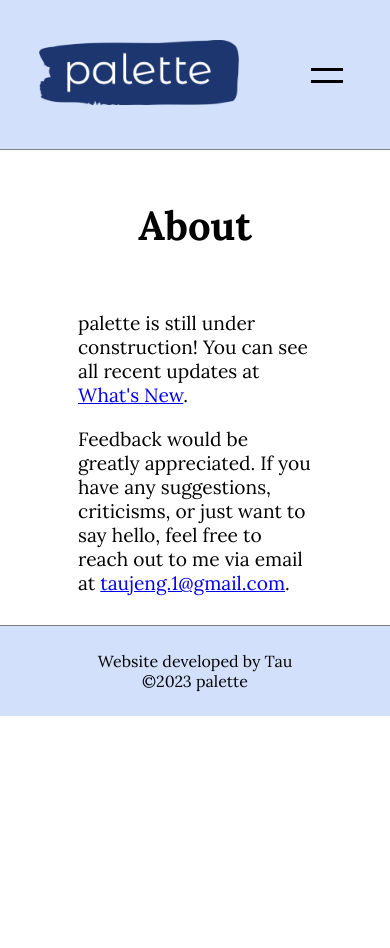
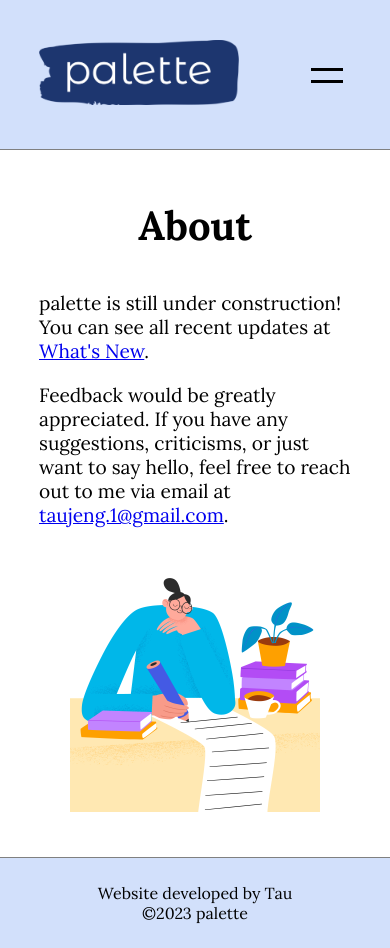
Before and after one commit to taujeng/palette, a Next.js app: page /about in a window 390 px wide. Before the commit the page ends 844 px from the top, so only its background shows below. Built offline with nearby package versions, Linux system fonts and the light colour scheme; a web font is replaced by a local one.

Commit message:
Add image for About section.

```diff
--- a/src/app/about/about.css
+++ b/src/app/about/about.css
@@ -8,9 +8,14 @@
   height: 100%;
   padding: 0 20%;
 }
+@media only screen and (max-width: 600px) {
+  .about-container {
+    padding: 0 10%;
+  }
+}
 .about-container h1 {
   font-size: 2.5em;
-  margin-bottom: 50px;
+  margin-bottom: 30px;
 }
 .about-container .about-text {
   display: flex;
@@ -20,4 +25,13 @@
 }
 .about-container .about-text p {
   margin: 10px 0;
+}
+.about-container img {
+  width: 500px;
+  margin: 25px 0;
+}
+@media only screen and (max-width: 600px) {
+  .about-container img {
+    width: 250px;
+  }
 }/*# sourceMappingURL=about.css.map */
--- a/src/app/about/about.scss
+++ b/src/app/about/about.scss
@@ -1,16 +1,18 @@
 .about-container {
   margin-top: 50px;
   display: flex;
-
   flex-direction: column;
   justify-content: center;
   align-items: center;
   width: 100%;
   height: 100%;
   padding: 0 20%;
+  @media only screen and (max-width: 600px) {
+    padding: 0 10%;
+  }
   h1 {
     font-size: 2.5em;
-    margin-bottom: 50px;
+    margin-bottom: 30px;
   }
   .about-text {
     display: flex;
@@ -21,4 +23,12 @@
       margin: 10px 0;
     }
   }
+  img {
+    width: 500px;
+    margin: 25px 0;
+    @media only screen and (max-width: 600px) {
+      width: 250px;
+    }
+
+  }
 }
--- a/src/app/about/page.tsx
+++ b/src/app/about/page.tsx
@@ -10,6 +10,7 @@ const About = () => {
         <p>palette is still under construction! You can see all recent updates at <Link href="./whatsNew">What's New</Link>.</p>
         <p>Feedback would be greatly appreciated. If you have any suggestions, criticisms, or just want to say hello, feel free to reach out to me via email at <a href="mailto:taujeng.1@gmail.com">taujeng.1@gmail.com</a>.</p>
       </div>
+      <img src="./images/about/girl-writing.jpg" alt="girl jotting notes" />
     </div>
   )
 }
```
Also changed, not shown: public/images/about/girl-writing.jpg (added), 1 other file (tests, documents, lock files or other folders).
